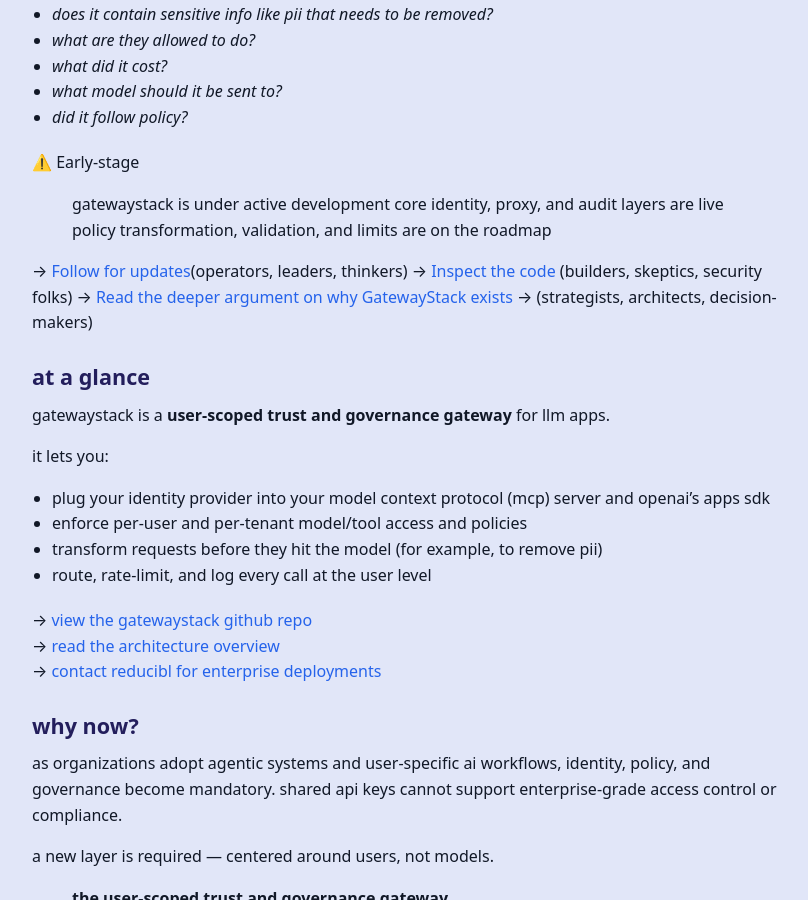
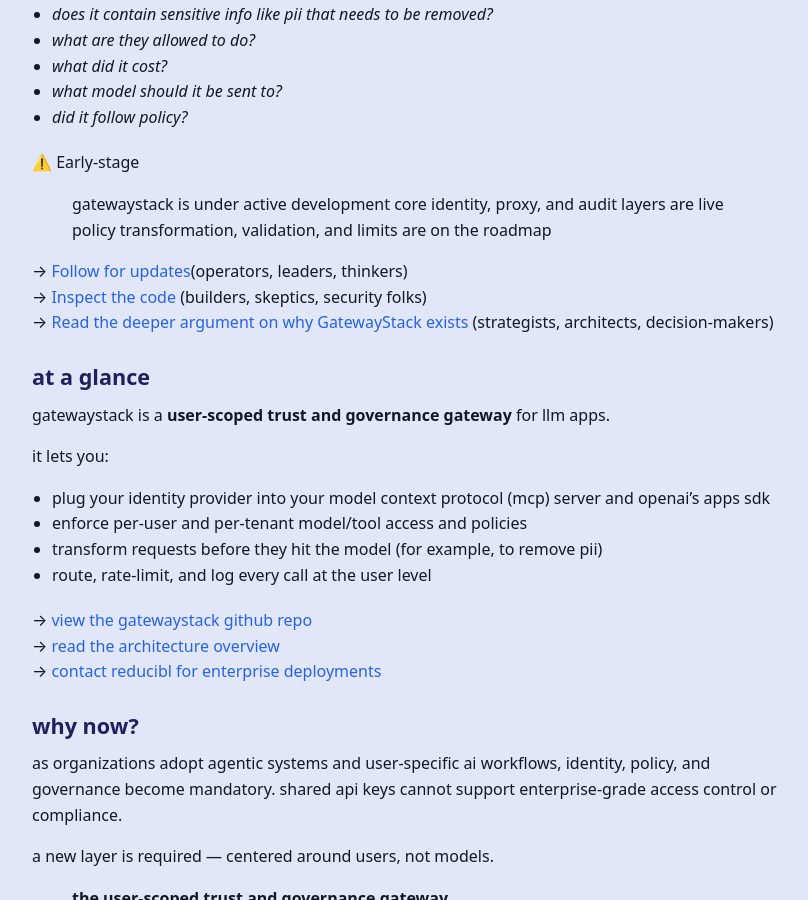
Before and after one commit to davidcrowe/gatewaystack.com, a Jekyll site: the page built from index.md, in a window 1280 px wide and 900 px high, scrolled down 704 px. Shown: the whole window, without its empty margins (228-1036 px from the left). Built offline with Jekyll 4.4.1, drawn with Linux system fonts in a browser that asks for light colours.

Commit message:
revised intro

```diff
--- a/index.md
+++ b/index.md
@@ -43,7 +43,7 @@
 
 → [Follow for updates](linkedin.com/mrdavidcrowe)(operators, leaders, thinkers)
 → [Inspect the code](https://github.com/davidcrowe/gatewaystack) (builders, skeptics, security folks)
-→ [Read the deeper argument on why GatewayStack exists](https://reducibl.com/writing) → (strategists, architects, decision-makers)
+→ [Read the deeper argument on why GatewayStack exists](https://reducibl.com/writing) (strategists, architects, decision-makers)
 
 ## at a glance
 
```
